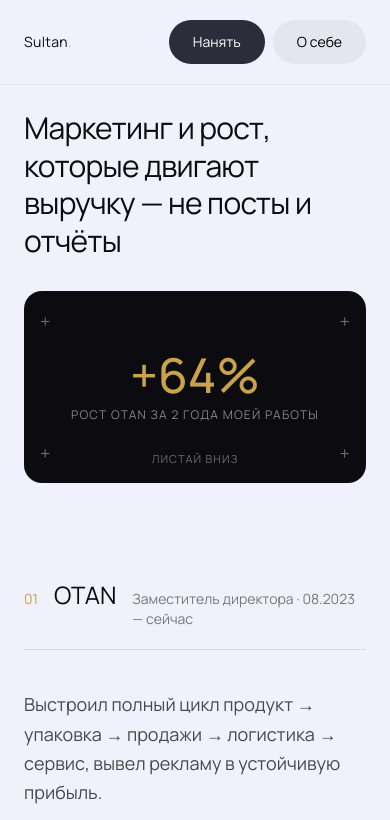
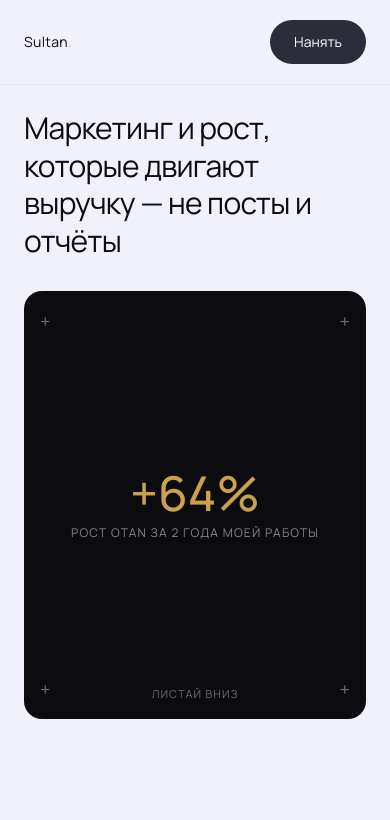
Before and after one commit to suulliish/sultan-lusion, a Next.js app: page / in a window 390 px wide. Shown: the top 820 px of the page. Built offline with nearby package versions, Linux system fonts and the light colour scheme.

Commit message:
fix: mobile nav collapse + portrait hero panel (real recon match)

```diff
--- a/app/page.tsx
+++ b/app/page.tsx
@@ -18,7 +18,8 @@ export default function Home() {
             <a href="#contact" className="rounded-full bg-[#2B2E3A] px-6 py-3 text-sm text-white transition-colors hover:bg-[#3a3e4d]">
               Нанять
             </a>
-            <a href="#about" className="rounded-full bg-[#E4E6EF] px-6 py-3 text-sm text-black transition-colors hover:bg-[#d8dae5]">
+            {/* real Lusion mobile behavior: second pill collapses away below md, single CTA remains */}
+            <a href="#about" className="hidden rounded-full bg-[#E4E6EF] px-6 py-3 text-sm text-black transition-colors hover:bg-[#d8dae5] md:inline-block">
               О себе
             </a>
           </div>
@@ -32,7 +33,8 @@ export default function Home() {
             Маркетинг и рост, которые двигают выручку — не посты и отчёты
           </h1>
 
-          <div className="relative mt-8 aspect-[16/9] w-full overflow-hidden rounded-2xl bg-[#0B0B10] md:aspect-[21/9]">
+          {/* real Lusion mobile behavior: hero panel goes portrait-tall on small screens */}
+          <div className="relative mt-8 aspect-[4/5] w-full overflow-hidden rounded-2xl bg-[#0B0B10] sm:aspect-[16/9] md:aspect-[21/9]">
             {/* corner plus-marks — real Lusion framing device */}
             <span className="absolute left-4 top-4 text-lg text-white/40">+</span>
             <span className="absolute right-4 top-4 text-lg text-white/40">+</span>
```
Also changed, not shown: 1 other file (tests, documents, lock files or other folders).
